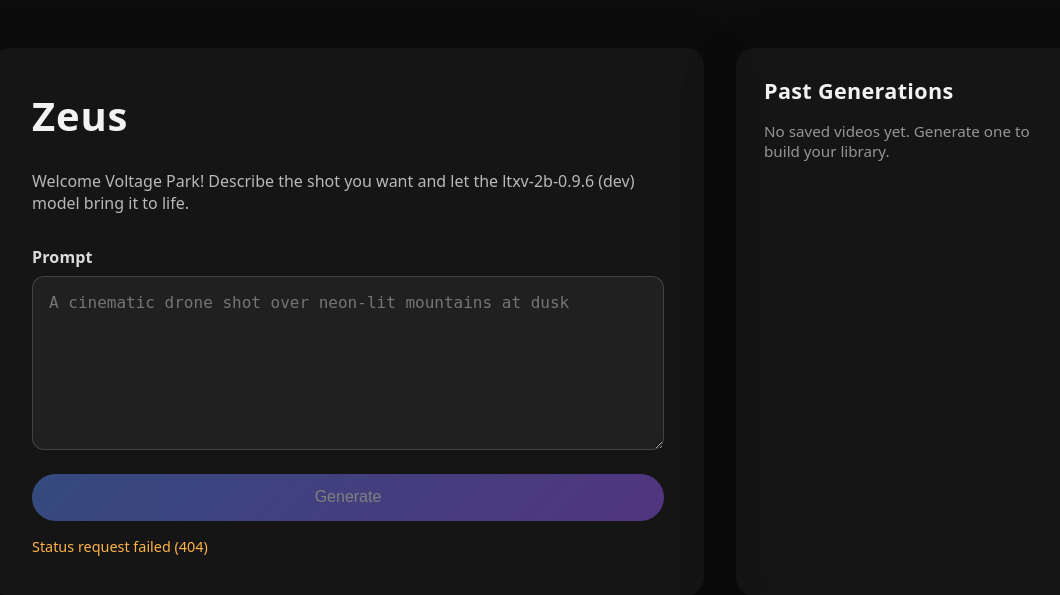
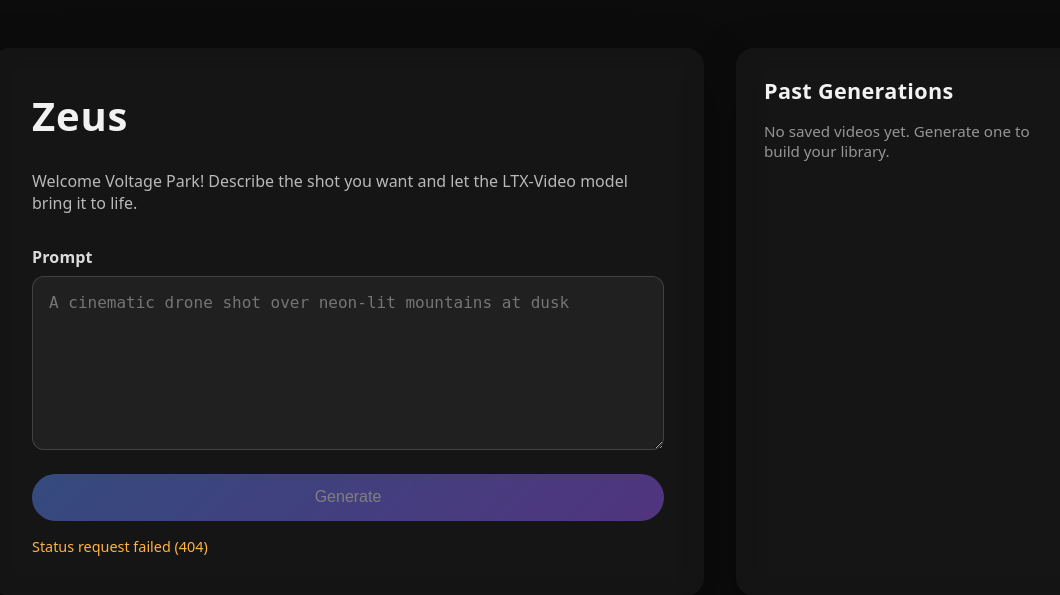
Before and after one commit to sacrosaunt/Zeus, a Python web app: template templates/index.html in a window 1280 px wide. Shown: the top 595 px of the page, without its empty margins (98-1158 px from the left). Run offline with Jinja, Linux system fonts and the light colour scheme; the template is opened without the code that fills it, so the values that code supplies are empty.

Commit message:
do some minor frontend tweaks

```diff
--- a/templates/index.html
+++ b/templates/index.html
@@ -190,7 +190,7 @@
         flex-direction: column;
         gap: 1rem;
         overflow-y: auto;
-        max-height: 60vh;
+        max-height: 80vh;
         padding-right: 0.25rem;
       }
 
@@ -302,7 +302,7 @@
     <div class="layout">
       <main>
         <h1>Zeus</h1>
-        <p class="lead">Welcome Voltage Park! Describe the shot you want and let the ltxv-2b-0.9.6 (dev) model bring it to life.</p>
+        <p class="lead">Welcome Voltage Park! Describe the shot you want and let the LTX-Video model bring it to life.</p>
         <form id="prompt-form">
           <label for="prompt">
             Prompt
```
